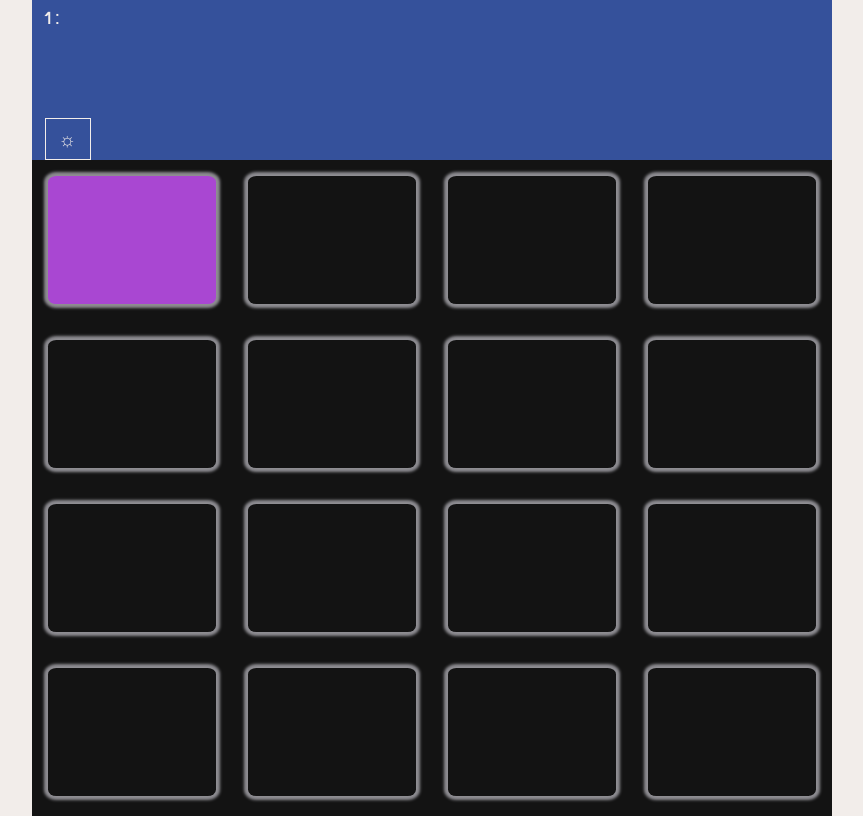
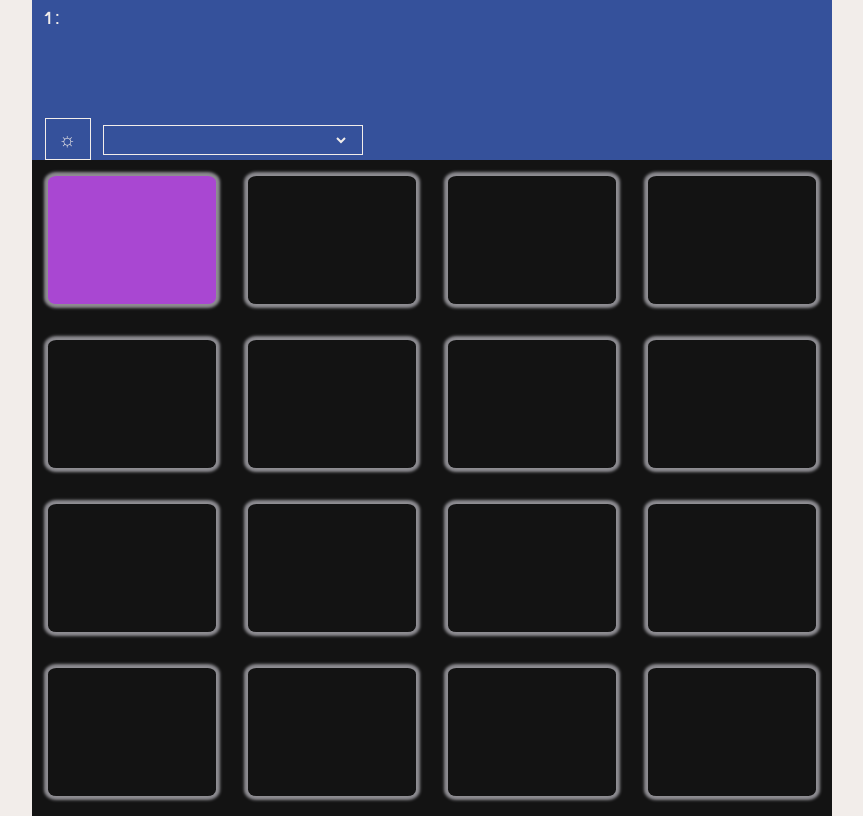
Before and after one commit to CannonFodderr/Sampler, a React (Create React App) app: page / in a window 1280 px wide. Both pictures are taken after a click on the button "START". Shown: the whole page, without its empty margins (208-1071 px from the left). Built offline with nearby package versions, Linux system fonts and the light colour scheme.

Commit message:
Add basic MIDI implemantaion with velocity

```diff
--- /dev/null
+++ b/src/Config/midiMap.js
@@ -0,0 +1,18 @@
+export default {
+    36: {padId: 12, hold: false, type: "pad"},
+    37: {padId: 13, hold: false, type: "pad"},
+    38: {padId: 14, hold: false, type: "pad"},
+    39: {padId: 15, hold: false, type: "pad"},
+    40: {padId: 8, hold: false, type: "pad"},
+    41: {padId: 9, hold: false, type: "pad"},
+    42: {padId: 10, hold: false, type: "pad"},
+    43: {padId: 11, hold: false, type: "pad"},
+    44: {padId: 4, hold: false, type: "pad"},
+    45: {padId: 5, hold: false, type: "pad"},
+    46: {padId: 6, hold: false, type: "pad"},
+    47: {padId: 7, hold: false, type: "pad"},
+    48: {padId: 0, hold: false, type: "pad"},
+    49: {padId: 1, hold: false, type: "pad"},
+    50: {padId: 2, hold: false, type: "pad"},
+    51: {padId: 3, hold: false, type: "pad"},
+}
--- a/src/components/Controls/Controls.css
+++ b/src/components/Controls/Controls.css
@@ -28,3 +28,28 @@
     background-color: #0B0002;
     border: 1px solid #0B0002;
 }
+
+.ctl-select-wrapper{
+    display: inline;
+    border: 1px solid #F2EDEA;
+    color: #F2EDEA;
+    background-color: transparent;
+    padding: 0.5vh 1vw;
+    transition: 0.3s ease-in-out;
+    cursor: pointer;
+    font-family: 'Orbitron', sans-serif;
+    letter-spacing: 0.03em;
+    margin: 1vh 1vw 0vh 0vw;
+    outline: none;
+}
+
+.ctl-select{
+    width: 30%;
+    border: none;
+    background-color: transparent;
+    outline: none;
+    text-transform: uppercase;
+    font-size: 1em;
+    overflow: hidden;
+
+}
--- a/src/components/Controls/Controls.js
+++ b/src/components/Controls/Controls.js
@@ -1,6 +1,7 @@
 import React, {useContext} from 'react';
 import './Controls.css';
 import {Context} from '../../contexts/SamplerContext';
+import MidiControls from '../MidiControls/MidiControls';
 
 const Controls = (props) => {
     const context = useContext(Context);
@@ -71,6 +72,7 @@ const Controls = (props) => {
             onClick={() => context.toggleEditMode()}>{props.editToggleText}</button>
             {renderSourceLoadUnload()}
             {renderRecButton()}
+            <MidiControls />
         </div>
     )
 }
--- /dev/null
+++ b/src/components/MidiControls/MidiControls.js
@@ -0,0 +1,60 @@
+import React, {useContext, useEffect} from 'react';
+import {Context} from '../../contexts/SamplerContext';
+import Colors from '../../Config/ColorScheme';
+import '../Controls/Controls.css';
+import midiMap from '../../Config/midiMap';
+
+export default (props) => {
+    let context = useContext(Context);
+    const renderSelectOptions = () => {
+        if(!context.midiInputs) return
+        else return context.midiInputs.map(input => {
+            return <option key={input.id} id={input.id}>{input.name}</option>
+        })
+    }
+    const renderMidiDeviceSelector = () => {
+        return(
+            <select className="ctl-select" style={{color: Colors.white}}>
+                {renderSelectOptions()}
+            </select>
+        )
+    }
+    const getMidiDevices = () => {
+        navigator.requestMIDIAccess()
+        .then((access) => {
+            let inputs = access.inputs.entries().next().value;
+            // let outputs = access.outputs;
+            access.onstatechange = (e) => {
+                console.log(e.port.name, e.port.manufacturer, e.port.state);
+            }
+            let filteredInputs = inputs.filter(input => typeof(input) === "object")
+            context.setMidiInputs(filteredInputs);
+        })
+        .catch(err => {
+            context.setMidiInputs(null);
+        })
+    }
+
+    useEffect(() => {
+        if(context.midiEnabled && !context.midiInputs) return getMidiDevices();
+            context.midiInputs.forEach(input => {
+                input.onmidimessage = (e) => {
+                    console.log(e);
+                    let cmd = e.data[0];
+                    let note = e.data[1];
+                    let velocity = e.data[2];
+                    if(!midiMap[note]) return
+                    // midiMap[note].hold = !midiMap[note].hold;
+                    if(midiMap[note].type === "pad" && cmd - context.midiChannel === 144){
+                        context.handlePadTrigger(midiMap[note].padId, velocity)
+                    }
+                }
+            });
+    });
+
+    return (
+        <div className="ctl-select-wrapper">
+            {renderMidiDeviceSelector()}
+        </div>
+    )
+}
--- a/src/contexts/Config/AudioInitialState.js
+++ b/src/contexts/Config/AudioInitialState.js
@@ -1,5 +1,8 @@
 export default {
     touchEnabled: false,
+    midiEnabled: false,
+    midiInputs: null,
+    midiChannel: 10,
     ctx: null,
     numPads: 16,
     banks: 4,
--- a/src/contexts/Config/PadGrid.js
+++ b/src/contexts/Config/PadGrid.js
@@ -14,5 +14,6 @@ export default class GridPad {
         this.currentGain = 1;
         this.detune = 0;
         this.sampleEnd = this.sampleStart;
+        this.midiNote = null;
     }
 }
--- a/src/contexts/SamplerContext.js
+++ b/src/contexts/SamplerContext.js
@@ -21,14 +21,21 @@ export function SamplerContextStore(props) {
     const testForTouchDevice = () => {
         return 'ontouchstart' in window;
     }
+    const testForMidiAPI = () => {
+        return "requestMIDIAccess" in navigator;
+    }
+    const setMidiInputs = (midiInputs) => {
+        setState({...state, midiInputs})
+    }
     const generateGrid = () => {
-        let gridPadsArr = []
+        let gridPadsArr = [];
         let touchEnabled = testForTouchDevice();
+        let midiEnabled = testForMidiAPI();
         for(let i = 0; i < state.numPads; i++){
             let newPad = new GridPad({id: i})
             gridPadsArr.push(newPad)
         }
-        return setState({...state, gridPadsArr, touchEnabled})
+        return setState({...state, gridPadsArr, touchEnabled, midiEnabled})
     }
     const toggleEditMode = () => {
         let editMode = !state.editMode;
@@ -56,7 +63,7 @@ export function SamplerContextStore(props) {
         }
         reader.readAsArrayBuffer(file);
     }
-    const handlePadTrigger = (padId) => {
+    const handlePadTrigger = (padId, velocity = 127) => {
         let selectedSource =  state.sources[padId];
         if(selectedSource && selectedSource.buffer){
             if(state.gridPadsArr[padId].source && state.gridPadsArr[padId].selfMuted){
@@ -67,14 +74,19 @@ export function SamplerContextStore(props) {
             newSource.buffer = state.sources[padId].buffer;
             newPadsArr[padId].source = newSource;
             newPadsArr[padId].isPlaying = true;
-            setState({...state, gridPadsArr: newPadsArr, selectedPad: padId});
+            if(state.selectedPad !== padId){
+                setState({...state, gridPadsArr: newPadsArr, selectedPad: padId});
+            }
             newSource.connect(state.gridPadsArr[padId].gainNode);
             newSource.detune.value = state.gridPadsArr[padId].detune;
-            state.gridPadsArr[padId].gainNode.gain.setValueAtTime(state.gridPadsArr[padId].currentGain, state.ctx.currentTime)
+            let currentGain = velocity !== 127 ? Math.pow(velocity, 2) / Math.pow(127, 2) : state.gridPadsArr[padId].currentGain;
+            state.gridPadsArr[padId].gainNode.gain.setValueAtTime(currentGain, state.ctx.currentTime)
             state.gridPadsArr[padId].source.start(state.ctx.currentTime, state.gridPadsArr[padId].sampleStart , state.gridPadsArr[padId].sampleEnd);
             state.gridPadsArr[padId].source.stop(state.ctx.currentTime + state.gridPadsArr[padId].sampleEnd);
         } else {
-            setState({...state, selectedPad: padId});
+            if(state.selectedPad !== padId){
+                setState({...state, selectedPad: padId});
+            }
         }
     }
     const handlePadStop = (padId, newPadsArr) => {
@@ -184,8 +196,8 @@ export function SamplerContextStore(props) {
     }
     useEffect(() => {
         if(state.gridPadsArr.length < 1) generateGrid();
-    })
-    // console.log(state)
+    });
+    console.log(state)
     return <Context.Provider value={{
         ...state,
         setCTX,
@@ -202,5 +214,6 @@ export function SamplerContextStore(props) {
         handleKeyUp,
         handleTouchStart,
         handleTouchEnd,
+        setMidiInputs,
     }}>{props.children}</Context.Provider>
 }
```
